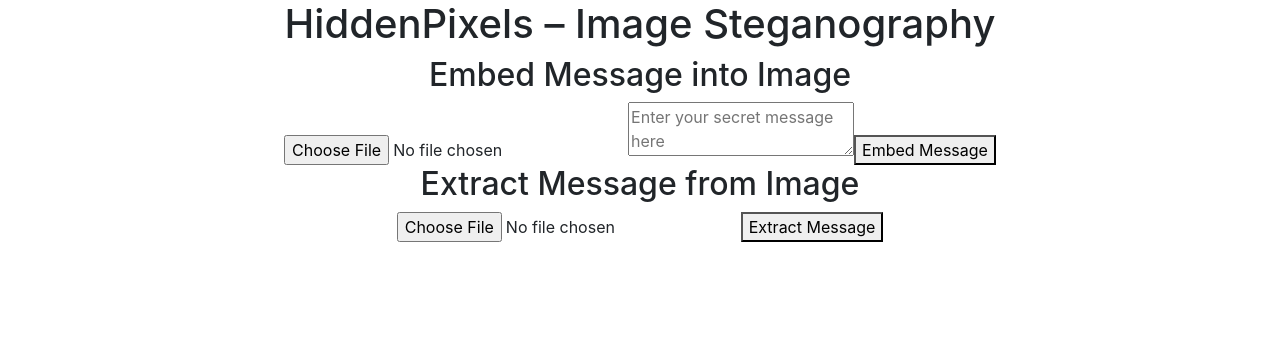
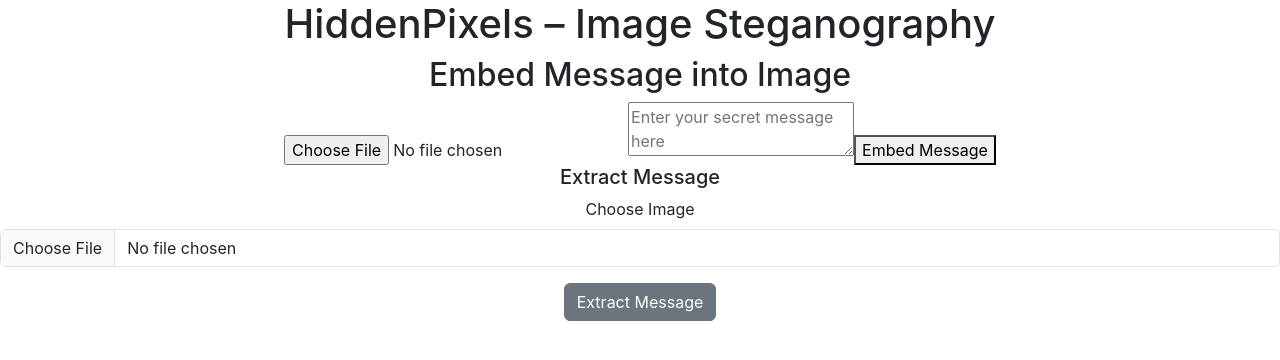
Before and after one commit to EstherLupton/Comp3000, a React (Create React App) app in the folder frontend/frontend/: page / in a window 1280 px wide. Shown: the top 360 px of the page. Built offline with nearby package versions, Linux system fonts and the light colour scheme; the HTML template or start-up script is replaced by a standard one.

Commit message:
Added a loading bar

```diff
--- a/frontend/frontend/src/components/extract.form.js
+++ b/frontend/frontend/src/components/extract.form.js
@@ -4,20 +4,27 @@ function ExtractForm() {
     const [imageFile, setImageFile] = React.useState(null);
     const [extractedMessage, setExtractedMessage] = React.useState("");
     const [loading, setLoading] = React.useState(false);
+    const [progress, setProgress] = React.useState(0);
 
-    const handleImageChange = (e) => {
-        setImageFile(e.target.files[0]);
-    };
+    const handleImageChange = (e) => setImageFile(e.target.files[0]);
 
     const handleExtract = async (e) => {
         e.preventDefault();
-        console.log('handleExtract clicked', { imageFile });
         if (!imageFile) {
             alert("Please select an image file first.");
             return;
         }
 
         setLoading(true);
+        setProgress(0);
+
+        const interval = setInterval(() => {
+        setProgress(prev => {
+            if (prev >= 90) return prev;
+            return prev + 10;
+        });
+    }, 300);
+
         const formData = new FormData();
         formData.append("image", imageFile);
 
@@ -27,6 +34,9 @@ function ExtractForm() {
                 body: formData,
             });
 
+            clearInterval(interval);
+            setProgress(100);
+
             if (!response.ok) {
                 const errorText = await response.text();
                 console.error("Response error:", errorText);
@@ -35,9 +45,7 @@ function ExtractForm() {
             }
 
             const data = await response.json();
-            console.log("Extract response:", data);
             const message = data.extractedMessage || data.hiddenData || "";
-            console.log("Extracted message:", message);
             setExtractedMessage(message);
         } catch (error) {
             console.error("Error extracting message:", error);
@@ -49,21 +57,27 @@ function ExtractForm() {
 
     return (
         <div className="extract-form">
-            <h2>Extract Message from Image</h2>
+            <h2 className="h5">Extract Message</h2>
             <form onSubmit={handleExtract}>
-                <input
-                    type="file"
-                    accept="image/*"
-                    onChange={handleImageChange}
-                />
-                <button type="submit" disabled={loading}>
-                    {loading ? "Extracting..." : "Extract Message"}
+                <div className="mb-3">
+                    <label className="form-label">Choose Image</label>
+                    <input className="form-control" type="file" accept="image/*" onChange={handleImageChange} />
+                </div>
+
+                <button className="btn btn-secondary" type="submit" disabled={loading}>
+                    {loading ? "Extracting…" : "Extract Message"}
                 </button>
+                {loading && (
+                    <div className="progress mt-2">
+                        <div className="progress-bar progress-bar-striped progress-bar-animated" role="progressbar" style={{ width: `${progress}%` }} aria-valuenow={progress} aria-valuemin="0" aria-valuemax="100"></div>
+                    </div>
+                )}
             </form>
+
             {extractedMessage && (
-                <div className="extracted-message">
-                    <h3>Extracted Message:</h3>
-                    <p>{extractedMessage}</p>
+                <div className="extracted-message mt-3">
+                    <h6>Extracted Message</h6>
+                    <pre className="p-2 bg-light">{extractedMessage}</pre>
                 </div>
             )}
         </div>
```
